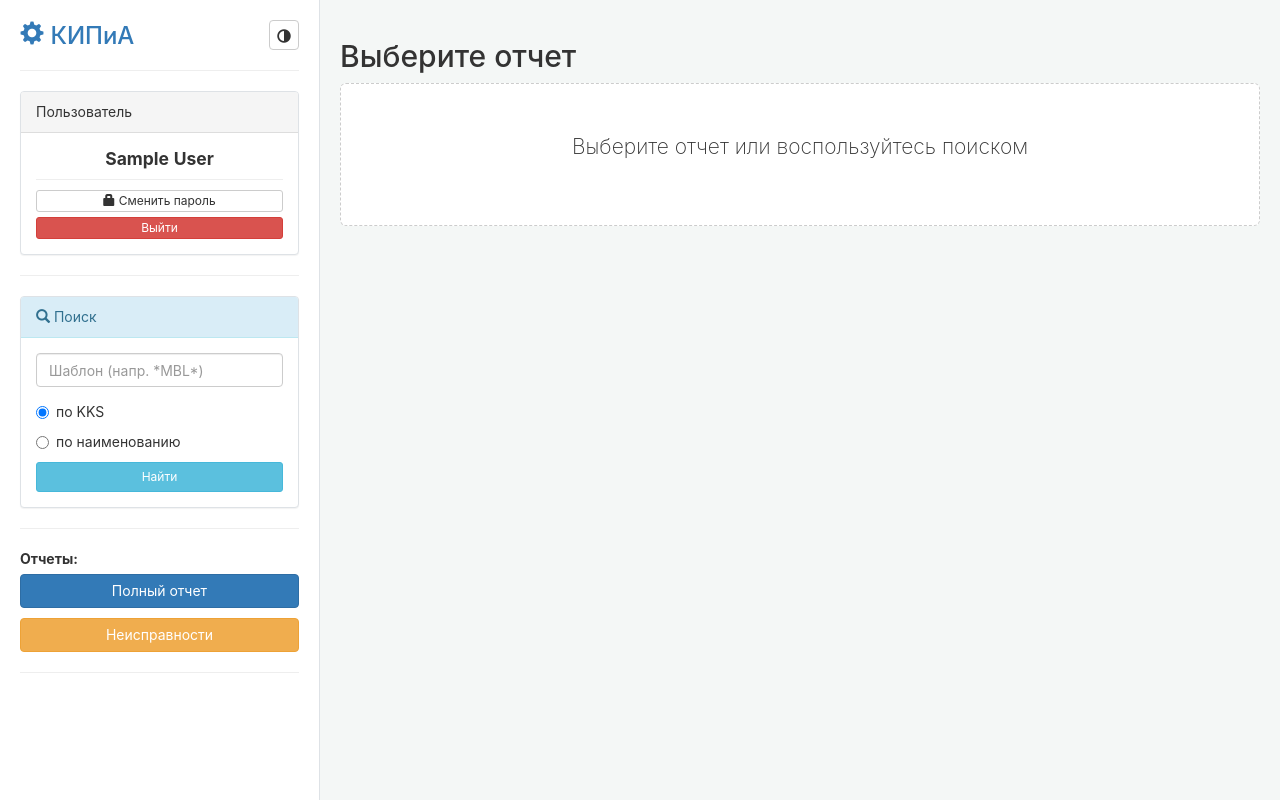
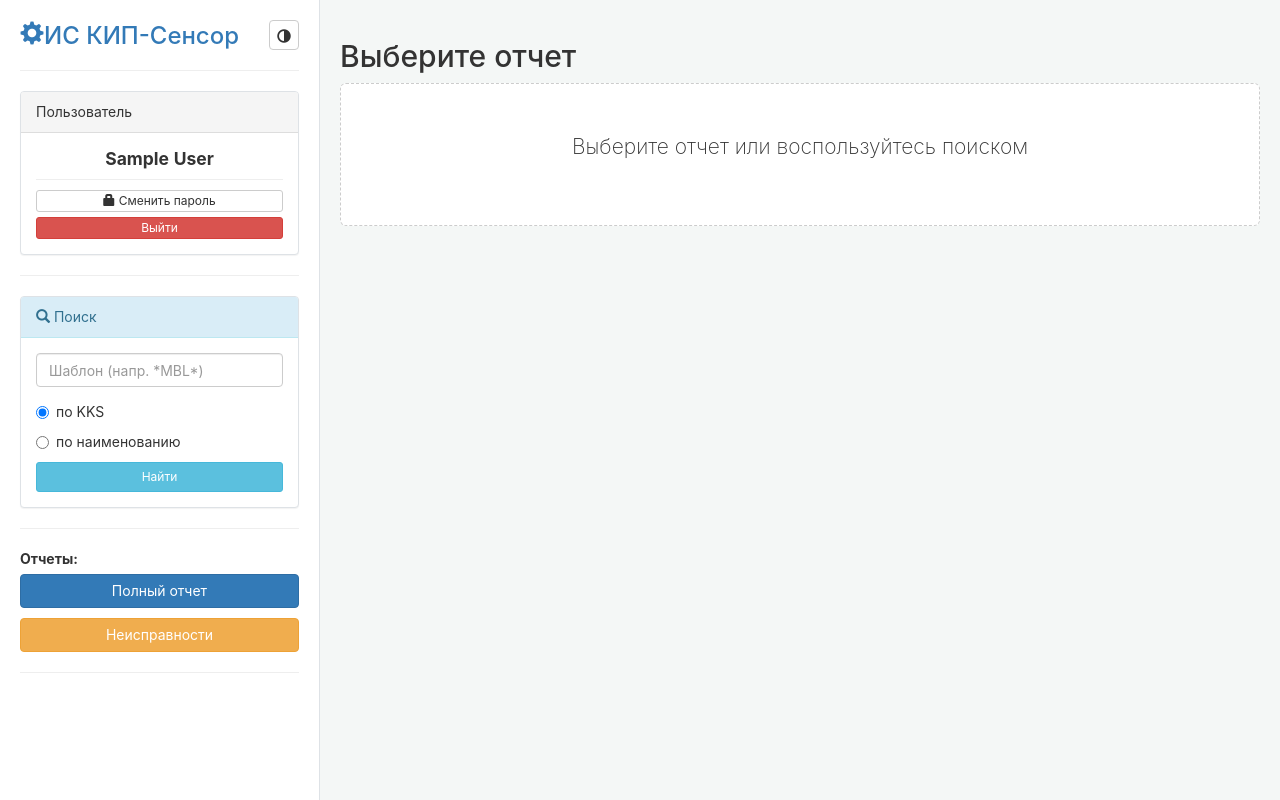
Before and after one commit to ist76/kipsensors, a Flask app: page / in a window 1280 px wide. Run offline with Flask 3, Linux system fonts and the light colour scheme; the visitor is signed in with stand-in values (Sample User, id 1); some libraries are stand-ins or nearby versions.

Commit message:
Update dashboard.html
Fix names

```diff
--- a/app/templates/dashboard.html
+++ b/app/templates/dashboard.html
@@ -1,6 +1,6 @@
 {% extends "bootstrap/base.html" %}
 
-{% block title %}Система КИПиА{% endblock %}
+{% block title %}ИС КИП-Сенсор{% endblock %}
 
 {% block styles %}
 {{ super() }}
@@ -13,7 +13,7 @@
         <!-- ЛЕВАЯ ПАНЕЛЬ -->
         <div class="col-md-3 sidebar">
             <div class="sidebar-header">
-                <h3 class="text-primary" style="margin: 0;"><i class="glyphicon glyphicon-cog"></i> КИПиА</h3>
+                <h3 class="text-primary" style="margin: 0;"><i class="glyphicon glyphicon-cog"></i>ИС КИП-Сенсор</h3>
                 <button id="theme-toggle" class="btn btn-default btn-square" title="Сменить тему">
                     <i class="glyphicon glyphicon-adjust"></i>
                 </button>
```
